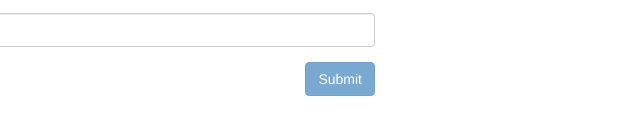
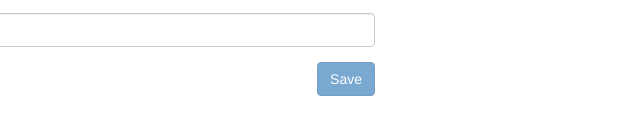
Before and after one commit to kasunkv/Training-Manager-Angular, a website: page index.html at #!/courses/add in a window 1280 px wide. Shown: the part 458-592 px from the top of the page, 640-1280 px from the left. Drawn offline with nearby package versions, Linux system fonts and the light colour scheme; some packages are replaced by stand-ins of ours.

Commit message:
Button name changed

```diff
--- a/app/views/courses/course.add.html
+++ b/app/views/courses/course.add.html
@@ -40,7 +40,7 @@
         <div class="form-group">
             <div class="col-lg-8 col-lg-offset-2">
                 <button type="reset" class="btn btn-link" ng-click="cancel()">Cancel</button>
-                <button type="submit" class="btn btn-primary pull-right" ng-click="insert()" ng-disabled="addCourseForm.$pristine">Submit</button>
+                <button type="submit" class="btn btn-primary pull-right" ng-click="insert()" ng-disabled="addCourseForm.$pristine">Save</button>
             </div>
         </div>
     </fieldset>
```
